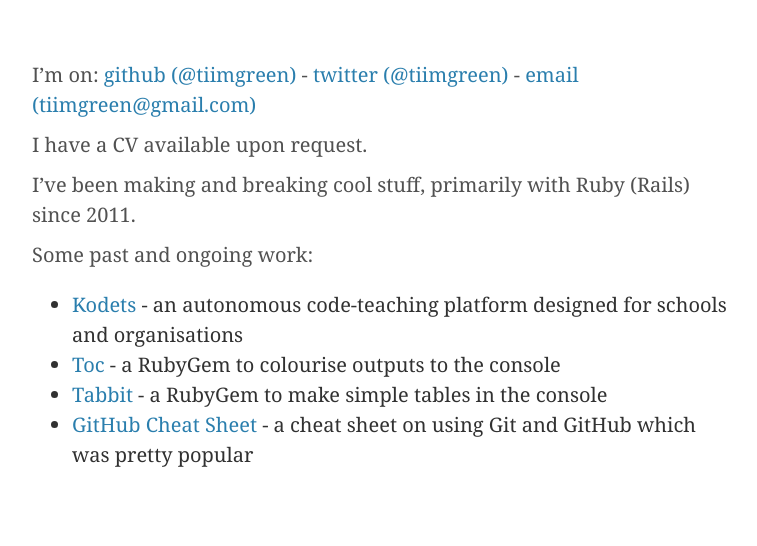
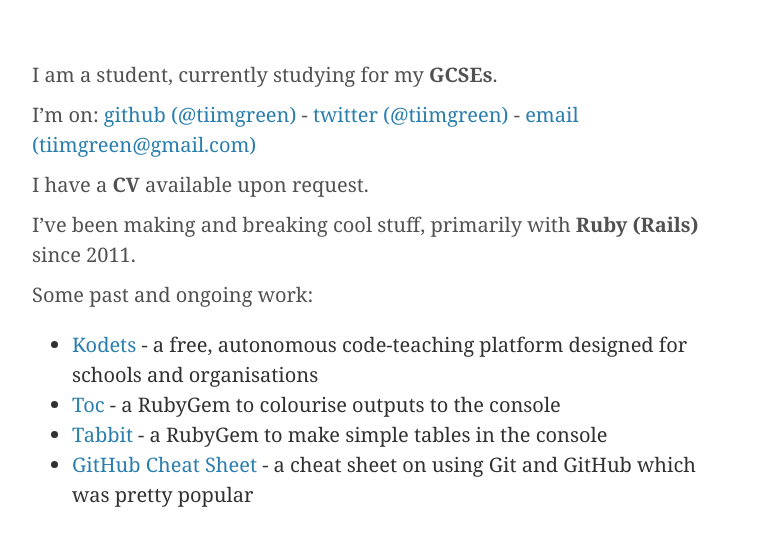
Before and after one commit to tiimgreen/tiimgreen.github.io, a Jekyll site: the page built from about.md, in a window 1280 px wide, cut to the strip 350-940 px from the top of the page. Shown: the top 546 px of the strip, without its empty margins (258-1015 px from the left). Built offline with Jekyll 4.4.1, drawn with Linux system fonts in a browser that asks for light colours; some web fonts are replaced; Markdown is read by kramdown in place of the engine named in the settings.

Commit message:
Update about

```diff
--- a/about.md
+++ b/about.md
@@ -3,15 +3,17 @@
 title: About me
 ---
 
+I am a student, currently studying for my **GCSEs**.
+
 I'm on: [github (@tiimgreen)](http://github.com/tiimgreen) - [twitter (@tiimgreen)](http://twitter.com/tiimgreen) - [email (tiimgreen@gmail.com)](mailto:tiimgreen@gmail.com)
 
-I have a CV available upon request.
+I have a **CV** available upon request.
 
-I've been making and breaking cool stuff, primarily with Ruby (Rails) since 2011.
+I've been making and breaking cool stuff, primarily with **Ruby (Rails)** since 2011.
 
 Some past and ongoing work:
 
-- [Kodets](http://kodets.com) - an autonomous code-teaching platform designed for schools and organisations
+- [Kodets](http://kodets.com) - a free, autonomous code-teaching platform designed for schools and organisations
 - [Toc](http://tiimgreen.com/blog/colouring-output/) - a RubyGem to colourise outputs to the console
 - [Tabbit](http://tiimgreen.com/blog/tables-on-console/) - a RubyGem to make simple tables in the console
 - [GitHub Cheat Sheet](https://github.com/tiimgreen/github-cheat-sheet) - a cheat sheet on using Git and GitHub which was pretty popular
```
